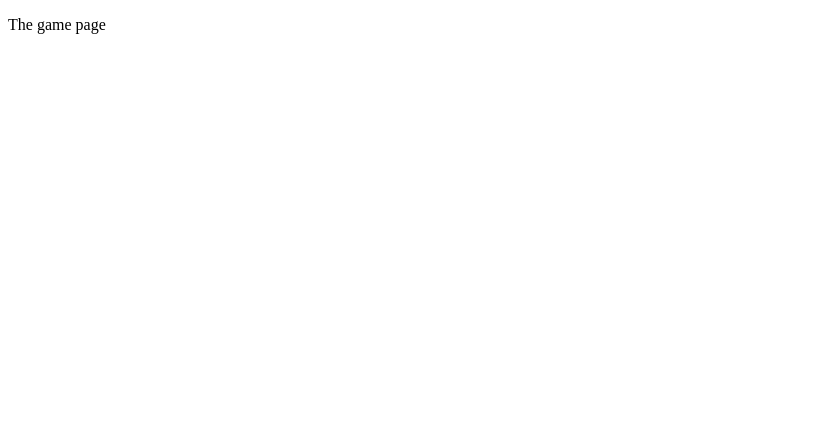
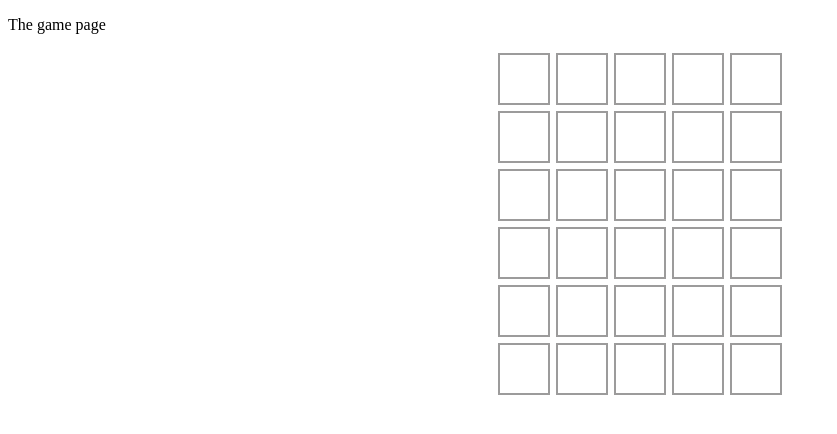
Before and after one commit to witseie-elen4010/2022-group-lab-003, a website: page views/game.html in a window 1280 px wide. Shown: the whole page, without its empty margins (0-837 px from the left). Drawn offline with Linux system fonts and the light colour scheme.

Commit message:
wordle-board display

```diff
--- a/public/stylesheets/style.css
+++ b/public/stylesheets/style.css
@@ -1,5 +1,5 @@
 /* put style sheet things in here */
-h1{
+h1 {
    color: rgb(226, 43, 171);
 }
 
@@ -8,7 +8,6 @@ h1{
    display: flex;
    flex-direction: column;
    align-items: center;
-
 }
 
 #keyboard-cont div {
@@ -21,7 +20,7 @@ h1{
 
 .keyboard-button {
    font-size: 1.5rem;
-    font-family: 'Courier New', Courier, monospace;
+   font-family: "Courier New", Courier, monospace;
    font-weight: 600;
    padding: 0.5rem;
    margin: 0 2px;
@@ -29,3 +28,25 @@ h1{
    color: black;
    background-color: rgb(200, 200, 200);
 }
+
+/* for the game board */
+#wordle-board {
+   display: flex;
+   align-items: center;
+   flex-direction: column;
+}
+
+.row {
+   display: flex;
+}
+
+.column-piece {
+   display: flex;
+   justify-content: center;
+   align-items: center;
+   text-transform: uppercase;
+   border: 2px solid rgb(156, 155, 155);
+   margin: 3px;
+   height: 3rem;
+   width: 3rem;
+}
--- a/views/game.html
+++ b/views/game.html
@@ -1,14 +1,20 @@
 <!DOCTYPE html>
 <html lang="en">
-<head>
-<meta charset="utf-8" />
-<title>MULTI-WORDLE</title>
-<link rel="stylesheet" type="text/css" href="/public/stylesheets/style.css"> <!--trying but its not changing -->
+   <head>
+      <meta charset="utf-8" />
+      <title>MULTI-WORDLE</title>
+      <link
+         rel="stylesheet"
+         type="text/css"
+         href="/public/stylesheets/style.css"
+      />
+      <!--trying but its not changing -->
+   </head>
+   <body>
+      <p>The game page</p>
 
-</head>
-<body>
-   <p>
-    The game page
-</p>
-</body>
+      <!--Making the game board-->
+      <div id="wordle-board"></div>
+      <script src="main.js" type="module"></script>
+   </body>
 </html>
--- /dev/null
+++ b/views/main.js
@@ -0,0 +1,24 @@
+"use strict";
+
+function createWordleBoard() {
+   let board = document.getElementById("wordle-board");
+
+   //the board creation is the same as how a 2d array is created (nested-for loop).
+   //first, the row is created and then each column in that row is made before moving to the next row.
+   //the maximum number of tries that a player gets is 6 therefore the number of rows is 6.
+   for (let i = 0; i < 6; i++) {
+      let row = document.createElement("div");
+      row.className = "row";
+
+      //the length of each word can only be 5 hence why only 5 columns are created before the next row.
+      for (let j = 0; j < 5; j++) {
+         let col = document.createElement("div");
+         col.className = "column-piece";
+         row.appendChild(col);
+      }
+
+      board.appendChild(row);
+   }
+}
+
+createWordleBoard();
```
Lines whose indentation alone changed are shown as unchanged.
